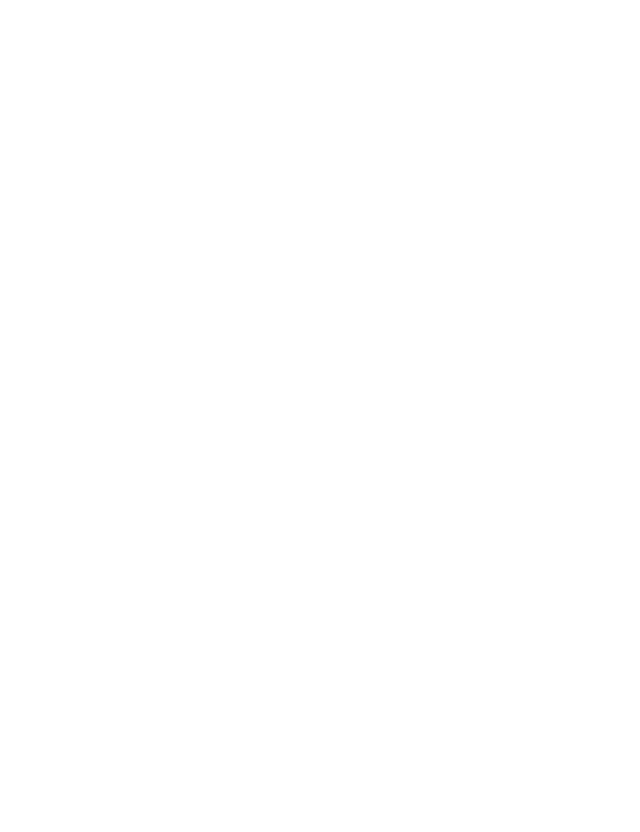
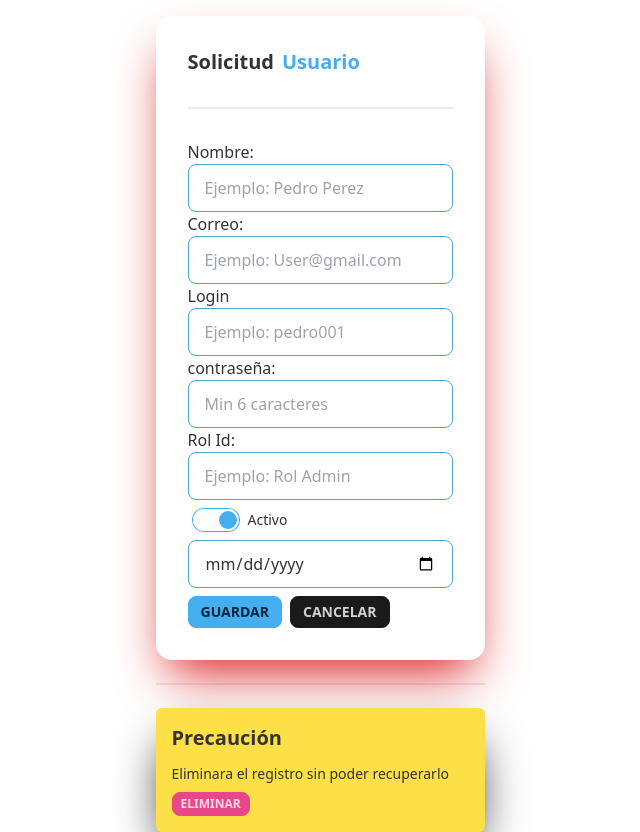
Before and after one commit to luis1234569/java_angular_backend_frontend, an Angular app in the folder ticket/: page /Usuario in a window 1280 px wide. Before the commit this address led to /. Shown: the whole page, without its empty margins (320-960 px from the left). Before the commit the page ends 800 px from the top, so only its background shows below. Built offline with nearby package versions, Linux system fonts and the light colour scheme.

Commit message:
cambio user

```diff
--- a/ticket/src/app/app-routing.module.ts
+++ b/ticket/src/app/app-routing.module.ts
@@ -1,10 +1,13 @@
 import { NgModule } from '@angular/core';
 import { RouterModule, Routes } from '@angular/router';
 import { TsticketComponent } from './ts-ticket/ts-ticket.component';
+import { UserComponent } from './ts-usuario/user.component';
 
 const routes: Routes = [
   {path: 'tsticket', component:TsticketComponent},
-  {path: 'tsticket/:id', component:TsticketComponent}
+  {path: 'tsticket/:id', component:TsticketComponent},
+  {path: 'Usuario', component:UserComponent},
+  {path: 'Usuario/:id', component:UserComponent}
 ];
 
 @NgModule({
--- a/ticket/src/app/app.module.ts
+++ b/ticket/src/app/app.module.ts
@@ -6,10 +6,12 @@
 import { AppComponent } from './app.component';
 import { TsticketComponent } from './ts-ticket/ts-ticket.component';
 import { HttpClientModule } from '@angular/common/http';
+import { UserComponent } from './ts-usuario/user.component';
 @NgModule({
   declarations: [
     AppComponent,
-    TsticketComponent
+    TsticketComponent,
+    UserComponent
   ],
   imports: [
     BrowserModule,
--- /dev/null
+++ b/ticket/src/app/ts-usuario/user.component.html
@@ -0,0 +1,69 @@
+<div class="grid justify-center mt-4">
+  <div class="card shadow-2xl shadow-red-600">
+    <div class="card-body">
+      <div class="card-title">
+        Solicitud<span class="text-primary">Usuario</span>
+      </div>
+      <div class="divider"> </div>
+      <div class="grid">
+        <label for="">Nombre:</label>
+        <input class="input input-info" type="text" name="" id="" placeholder="Ejemplo: Pedro Perez"
+          [(ngModel)]="currentEntity.name">
+          <label for="">Correo:</label>
+        <input class="input input-info" type="email" name="" id="" placeholder="Ejemplo: User@gmail.com"
+          [(ngModel)]="currentEntity.mail">
+        <label for="">Login</label>
+        <input class="input input-info" type="text" name="" id="" placeholder="Ejemplo: pedro001"
+          [(ngModel)]="currentEntity.login">
+
+          <label for="">contraseña:</label>
+          <input class="input input-info" type="password" name="" id="" placeholder="Min 6 caracteres"
+            [(ngModel)]="currentEntity.contra">
+
+            <label for="">Rol Id:</label>
+          <input class="input input-info" type="text" name="" id="" placeholder="Ejemplo: Rol Admin"
+            [(ngModel)]="currentEntity.rol">
+
+
+        <div class="form-control">
+          <label class="label cursor-pointer justify-start">
+            <input type="checkbox" class="toggle toggle-primary" [(ngModel)]="currentEntity.enabled" />
+            <span class="label-text ml-2">Activo</span>
+          </label>
+        </div>
+        <input class="input input-info" type="date" name="" id="" [(ngModel)]="currentEntity.created">
+      </div>
+      <div class="card-actions">
+        <button class="btn btn-primary btn-sm" (click)="save()">Guardar</button>
+        <button class="btn btn-sm">Cancelar</button>
+      </div>
+    </div>
+  </div>
+
+  <div class="divider"> </div>
+
+  <div class="card card-compact shadow-2xl shadow-black bg-yellow-300 rounded-md">
+    <div class="card-body">
+      <div class="card-title">Precaución</div>
+      <p>Eliminara el registro sin poder recuperarlo</p>
+      <div class="card-actions">
+        <label for="my-modal-6" class="btn modal-button btn-secondary btn-xs">Eliminar</label>
+
+
+        <input type="checkbox" id="my-modal-6" class="modal-toggle" />
+        <div class="modal modal-bottom sm:modal-middle">
+          <div class="modal-box">
+            <h3 class="font-bold text-lg">confirme la eliminación</h3>
+            <p class="py-4">No se revertiran los cambios
+            </p>
+            <div class="modal-action">
+              <label for="my-modal-6" class="btn btn-warning" (click)="deleteById()">Confirmar</label>
+              <label for="my-modal-6" class="btn btn-info">Cancelar</label>
+            </div>
+          </div>
+        </div>
+      </div>
+    </div>
+  </div>
+
+</div>
--- /dev/null
+++ b/ticket/src/app/ts-usuario/user.component.ts
@@ -0,0 +1,77 @@
+import { Component, OnInit } from '@angular/core';
+import { ActivatedRoute } from '@angular/router';
+import { User } from './user';
+import { UserService } from './user.service';
+
+@Component({
+  selector: 'app-user',
+  templateUrl: './user.component.html'
+})
+export class UserComponent implements OnInit {
+
+  constructor(
+    private userService: UserService,
+    private activatedRoute: ActivatedRoute
+  ) { }
+
+  currentEntity: User =
+  {
+    personId: 0,
+    name: "",
+    mail: "",
+    login: "",
+    contra: "",
+    rol: "",
+    enabled: true,
+    created: new Date()
+  };
+
+  ngOnInit(): void {
+    this.activatedRoute.paramMap.subscribe(
+      (params) => {
+        if (params.get("id")){
+          this.findById(parseInt(params.get("id")!));
+        }
+      }
+    )
+  }
+
+  save():void {
+    console.table(this.currentEntity);
+    this.userService.save(this.currentEntity)
+    .subscribe(
+      () => {
+        this.currentEntity =
+        {
+          personId: 0,
+          name: "",
+          mail: "",
+          login: "",
+          contra: "",
+          rol: "",
+          enabled: true,
+          created: new Date()
+
+        };
+      }
+    )
+  }
+
+  findById(id: number):void {
+    this.userService.findById(id).subscribe(
+      (response) => {
+        this.currentEntity = response;
+      }
+    )
+  }
+
+  deleteById():void{
+    this.userService.deleteById(this.currentEntity.personId).subscribe(
+      () => {
+        console.log("registro Borrado");
+        //redireccionar ....
+      }
+    )
+  }
+
+}
--- /dev/null
+++ b/ticket/src/app/ts-usuario/user.service.ts
@@ -0,0 +1,33 @@
+import { Injectable } from '@angular/core';
+import { User } from './user';
+import { Observable } from 'rxjs';
+import { HttpClient, HttpHeaders } from '@angular/common/http';
+
+@Injectable({
+  providedIn: 'root'
+})
+export class UserService {
+
+  constructor(
+    private http: HttpClient
+  ) { }
+
+  private httpOptions = {
+    headers: new HttpHeaders({"Content-Type":"application/json"})
+  }
+
+  private url: string = "http://localhost:8080/api/user";
+
+  public save(person: User): Observable<User>{
+    return this.http.post<User>(this.url+"/save", person, this.httpOptions);
+  }
+
+  public findById(id: number): Observable<User>{
+    return this.http.get<User>(this.url+"/"+id, this.httpOptions);
+  }
+
+  public deleteById(id: number): Observable<User>{
+    return this.http.delete<User>(this.url+"/deleteById/"+id, this.httpOptions);
+  }
+
+}
--- /dev/null
+++ b/ticket/src/app/ts-usuario/user.ts
@@ -0,0 +1,12 @@
+export interface User {
+    personId: number,
+    name: string,
+    mail: string,
+    login:string,
+    contra:string,
+    rol:string,
+    enabled: boolean,
+    created: Date,
+
+    //update:Date,
+}
```
